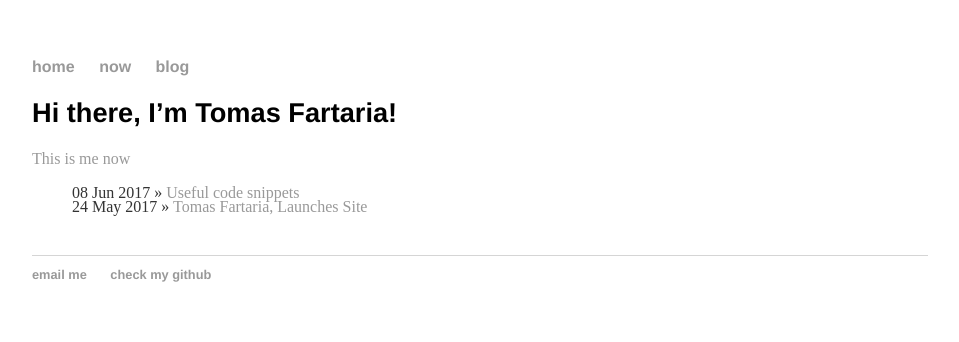
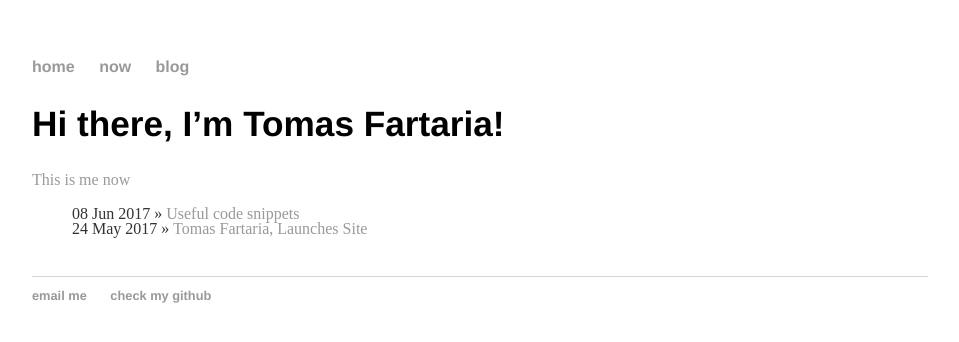
Before and after one commit to fartariatomas/fartariatomas.github.io, a Jekyll site: the page built from index.md, in a window 1280 px wide. Shown: the top 342 px of the page, without its empty margins (160-1119 px from the left). Built offline with Jekyll 4.4.1, drawn with Linux system fonts in a browser that asks for light colours.

Commit message:
tweak css

```diff
--- a/css/main.css
+++ b/css/main.css
@@ -6,10 +6,10 @@ a:hover { text-decoration: underline; }
 p, ul { font-size: 1.0em; line-height: 0.9em; color: #333; }
 
 h1, h2, h3, h4 { font-family: 'Helvetica', 'Arial', 'Sans-Serif'; }
-h1 { font-size: 2em;  }
-h2 { font-size: 1.7em; }
-h3 { font-size: 1.3em; }
-h4 { font-size: 0.9em; }
+h1 { font-size: 2.5em;  }
+h2 { font-size: 2.2em; }
+h3 { font-size: 1.8em; }
+h4 { font-size: 1.4em; }
 
 nav ul, footer ul { font-size: 1em; font-family: 'Helvetica', 'Arial', 'Sans-Serif'; padding: 0px; list-style: none; font-weight: bold; }
 nav ul li, footer ul li { display: inline; margin-right: 20px; }
```
